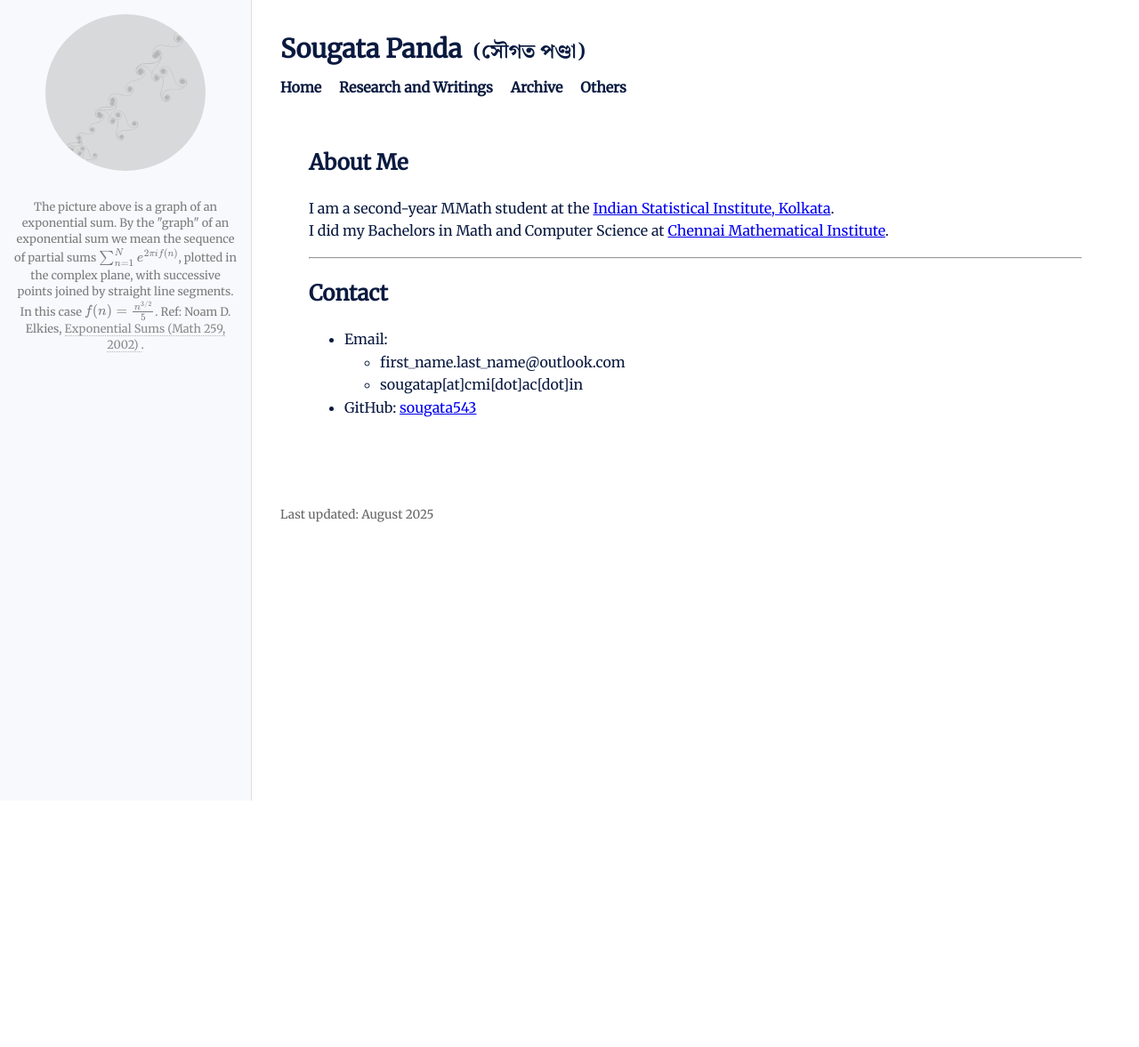
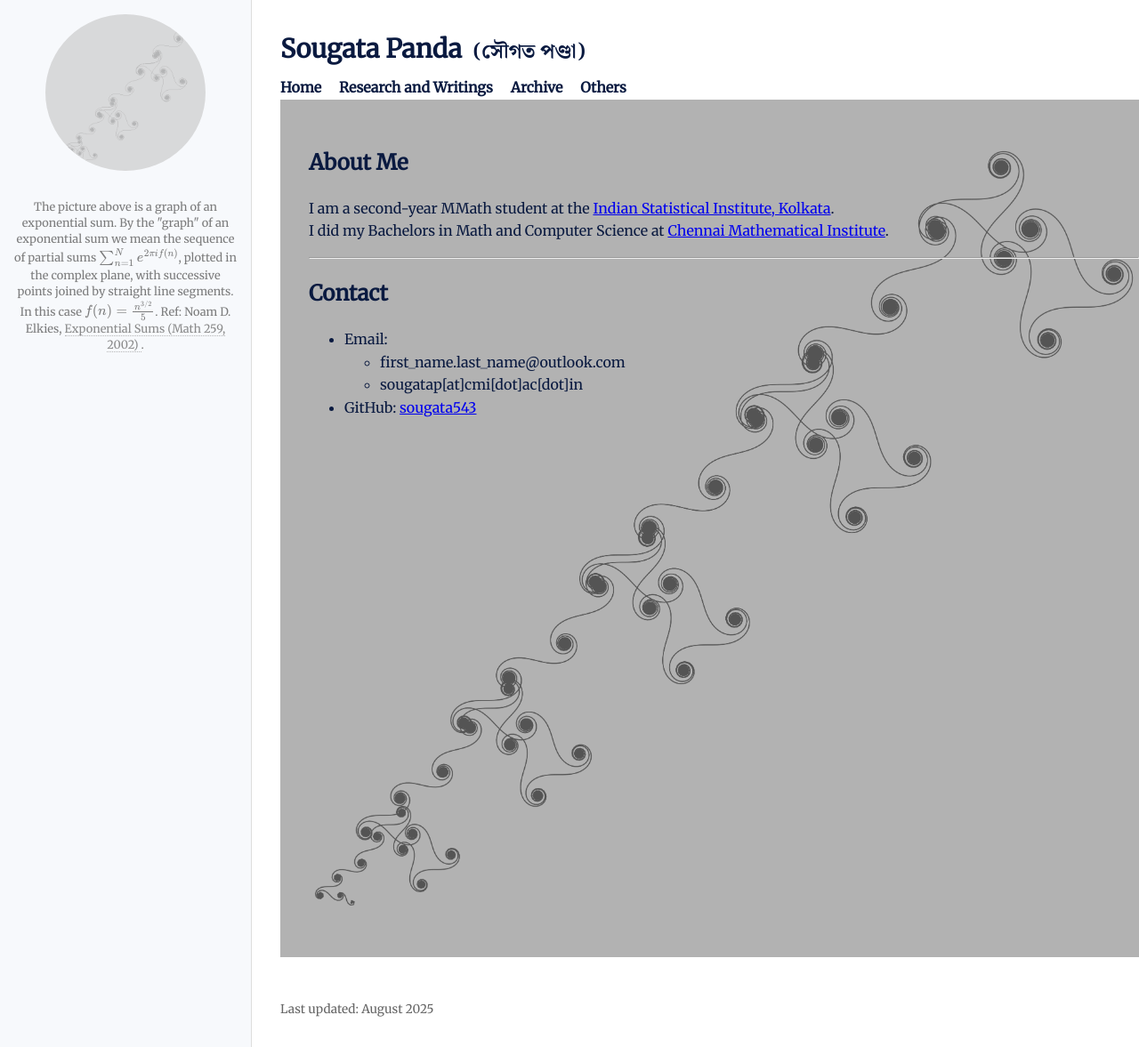
Before and after one commit to sougata543/sougata543.github.io, a Jekyll site: the page built from index.md, in a window 1280 px wide. Shown: the whole page at 89% size. Built offline with Jekyll 4.4.1, drawn with Linux system fonts in a browser that asks for light colours; some web fonts are replaced; before the commit the page ends 900 px from its top, so only the background shows below that.

Commit message:
background

```diff
--- a/css/style.css
+++ b/css/style.css
@@ -161,3 +161,46 @@ footer {
   color: #333;            /* darker on hover */
   border-bottom-color: #333;
 }
+
+
+
+/* Main content background */
+main {
+    background-image: url('../images/background_spiral.png'); /* Update path if needed */
+    background-size: cover;      /* cover entire area */
+    background-position: center; /* center the image */
+    background-repeat: no-repeat;
+    min-height: 100vh;           /* full viewport height */
+    width: 100%;
+    padding: 2rem;
+    position: relative;          /* for overlay */
+}
+
+/* Optional semi-transparent overlay for readability */
+main::before {
+    content: '';
+    position: absolute;
+    top: 0; left: 0;
+    width: 100%;
+    height: 100%;
+    background: rgba(0,0,0,0.3); /* dark overlay, 30% opacity */
+    z-index: 0;
+}
+
+/* Ensure main content is above overlay */
+main > * {
+    position: relative;
+    z-index: 1;
+}
+
+/* JuliaMono code blocks readable on background */
+pre, code, kbd, samp {
+    font-family: 'JuliaMono', monospace;
+    font-size: 0.95em;
+    background: rgba(244,246,250,0.9); /* slightly transparent white */
+    padding: 8px 10px;
+    border-radius: 6px;
+    overflow-x: auto;
+    position: relative;
+    z-index: 2;
+}
```
